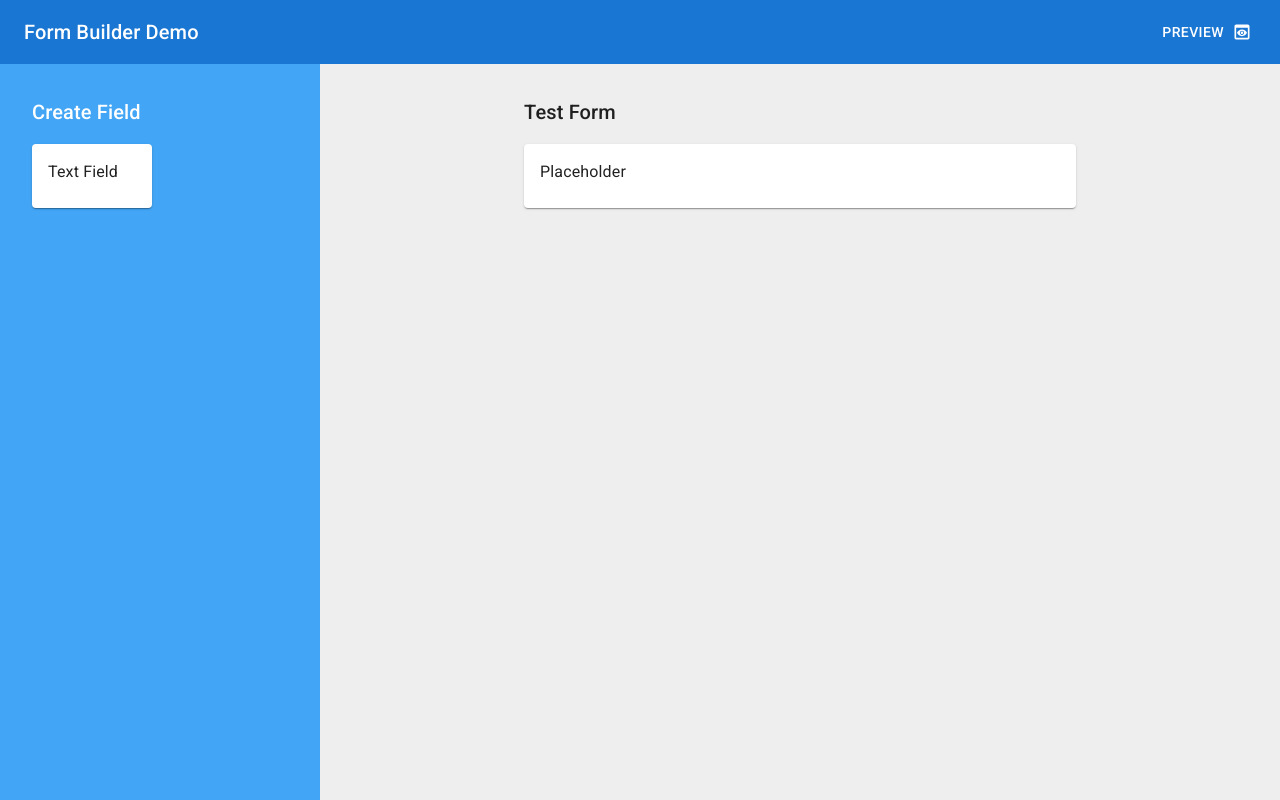
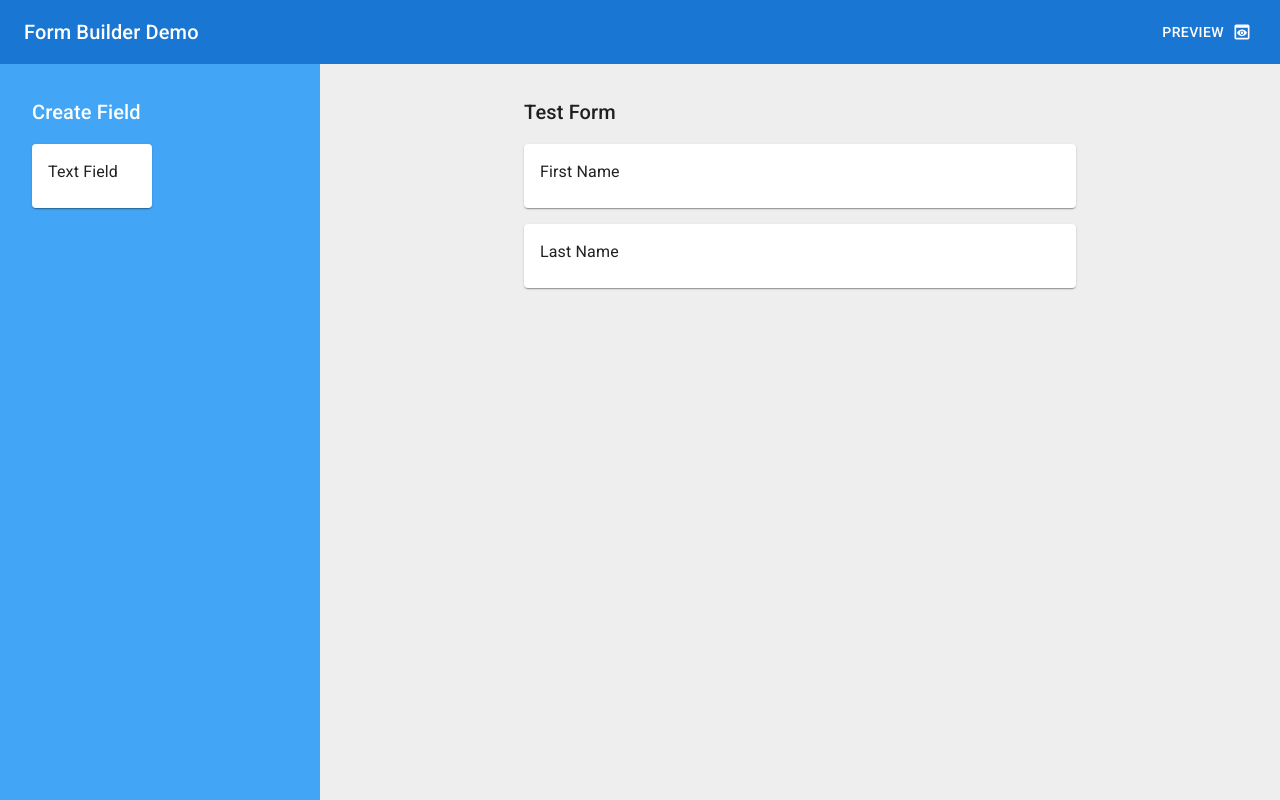
Before and after one commit to LixingSun/form-builder-demo, a React (Vite) app: page / in a window 1280 px wide. Built offline with nearby package versions, Linux system fonts and the light colour scheme.

Commit message:
Split editor page layout

```diff
--- a/src/context/SchemaContext.jsx
+++ b/src/context/SchemaContext.jsx
@@ -5,7 +5,19 @@ export const initialSchema = {
   title: 'Test Form',
   fields: [
     {
+      id: '1',
       type: 'textField',
+      title: 'First Name',
+      description: 'Please enter your first name',
+      required: true,
+      maxLength: null,
+    },
+    {
+      id: '2',
+      type: 'textField',
+      title: 'Last Name',
+      description: 'Please enter your last name',
+      required: true,
       maxLength: null,
     },
   ],
--- a/src/pages/Editor/Editor.jsx
+++ b/src/pages/Editor/Editor.jsx
@@ -1,18 +1,9 @@
 import { useContext } from 'react';
-import {
-  AppBar,
-  Toolbar,
-  Typography,
-  Button,
-  Box,
-  Grid,
-  Container,
-  Card,
-  CardContent,
-  Stack,
-} from '@mui/material';
+import { AppBar, Toolbar, Typography, Button, Box, Grid } from '@mui/material';
 import PreviewIcon from '@mui/icons-material/Preview';
 import { SchemaContext } from '@/context/SchemaContext';
+import EditorMenu from './EditorMenu';
+import EditorContent from './EditorContent';
 
 export default function Editor() {
   const schema = useContext(SchemaContext);
@@ -40,33 +31,11 @@ export default function Editor() {
       >
         <Grid container sx={{ flex: 1 }}>
           <Grid item xs={12} md={3} sx={{ p: 4, bgcolor: 'primary.light' }}>
-            <Typography
-              variant="h6"
-              color="primary.contrastText"
-              sx={{ marginBottom: 2 }}
-            >
-              Create Field
-            </Typography>
-            <Grid container spacing={2}>
-              <Grid item xs={6}>
-                <Card>
-                  <CardContent>
-                    <Typography>Text Field</Typography>
-                  </CardContent>
-                </Card>
-              </Grid>
-            </Grid>
+            <EditorMenu />
           </Grid>
 
           <Grid item xs={12} md={9}>
-            <Container maxWidth="sm" sx={{ paddingTop: 4 }}>
-              <Stack spacing={2}>
-                <Typography variant="h6">{schema.title}</Typography>
-                <Card>
-                  <CardContent>Placeholder</CardContent>
-                </Card>
-              </Stack>
-            </Container>
+            <EditorContent schema={schema} />
           </Grid>
         </Grid>
       </Box>
--- /dev/null
+++ b/src/pages/Editor/EditorContent.jsx
@@ -0,0 +1,28 @@
+import { Typography, CardContent, Container, Card, Stack } from '@mui/material';
+import { PropTypes } from 'prop-types';
+
+export default function EditorContent({ schema }) {
+  return (
+    <>
+      <Container maxWidth="sm" sx={{ paddingTop: 4 }}>
+        <Stack spacing={2}>
+          <Typography variant="h6" component="div">
+            {schema.title}
+          </Typography>
+
+          {schema.fields.map((field) => (
+            <Card key={field.id}>
+              <CardContent>
+                <Typography>{field.title}</Typography>
+              </CardContent>
+            </Card>
+          ))}
+        </Stack>
+      </Container>
+    </>
+  );
+}
+
+EditorContent.propTypes = {
+  schema: PropTypes.object,
+};
--- /dev/null
+++ b/src/pages/Editor/EditorMenu.jsx
@@ -0,0 +1,25 @@
+import { Typography, Grid, Card, CardContent } from '@mui/material';
+
+export default function EditorMenu() {
+  return (
+    <>
+      <Typography
+        variant="h6"
+        component="div"
+        color="primary.contrastText"
+        sx={{ marginBottom: 2 }}
+      >
+        Create Field
+      </Typography>
+      <Grid container spacing={2}>
+        <Grid item xs={6}>
+          <Card>
+            <CardContent>
+              <Typography>Text Field</Typography>
+            </CardContent>
+          </Card>
+        </Grid>
+      </Grid>
+    </>
+  );
+}
```
Also changed, not shown: 2 other files (tests, documents, lock files or other folders).
